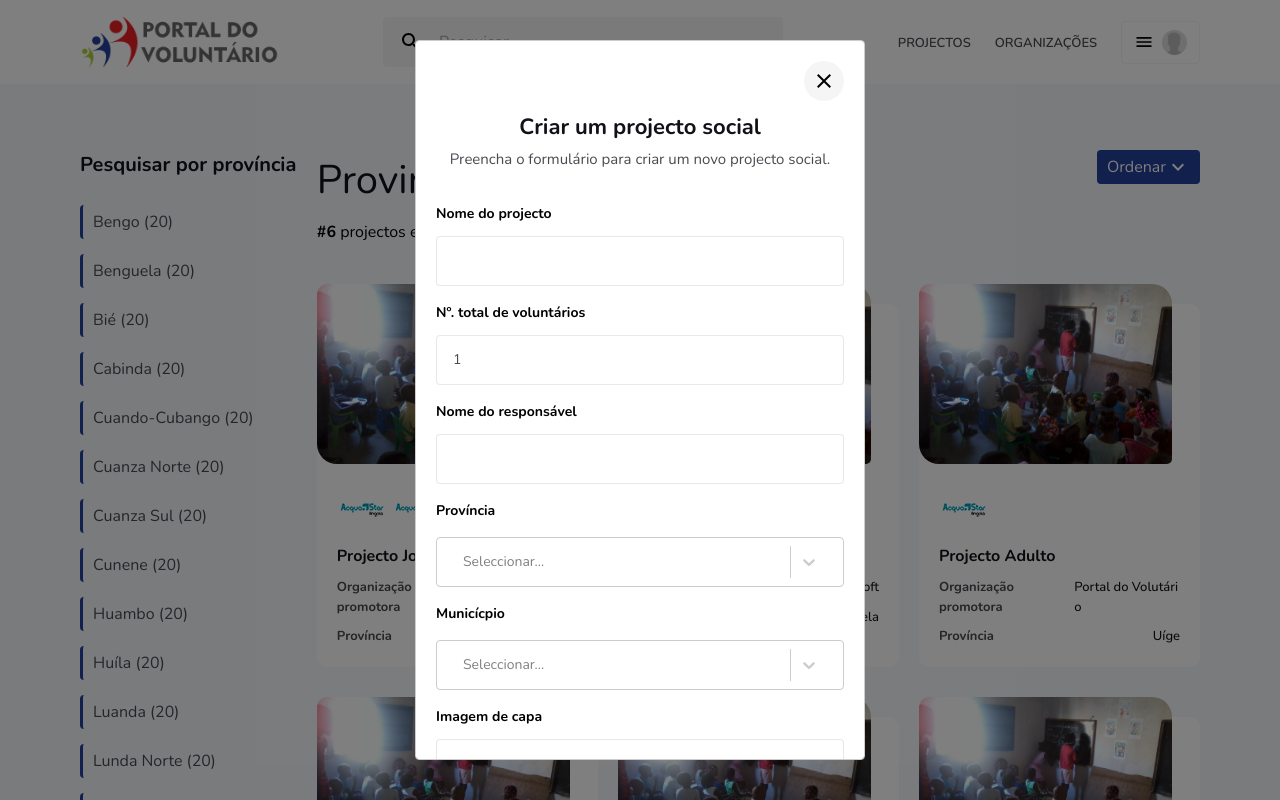
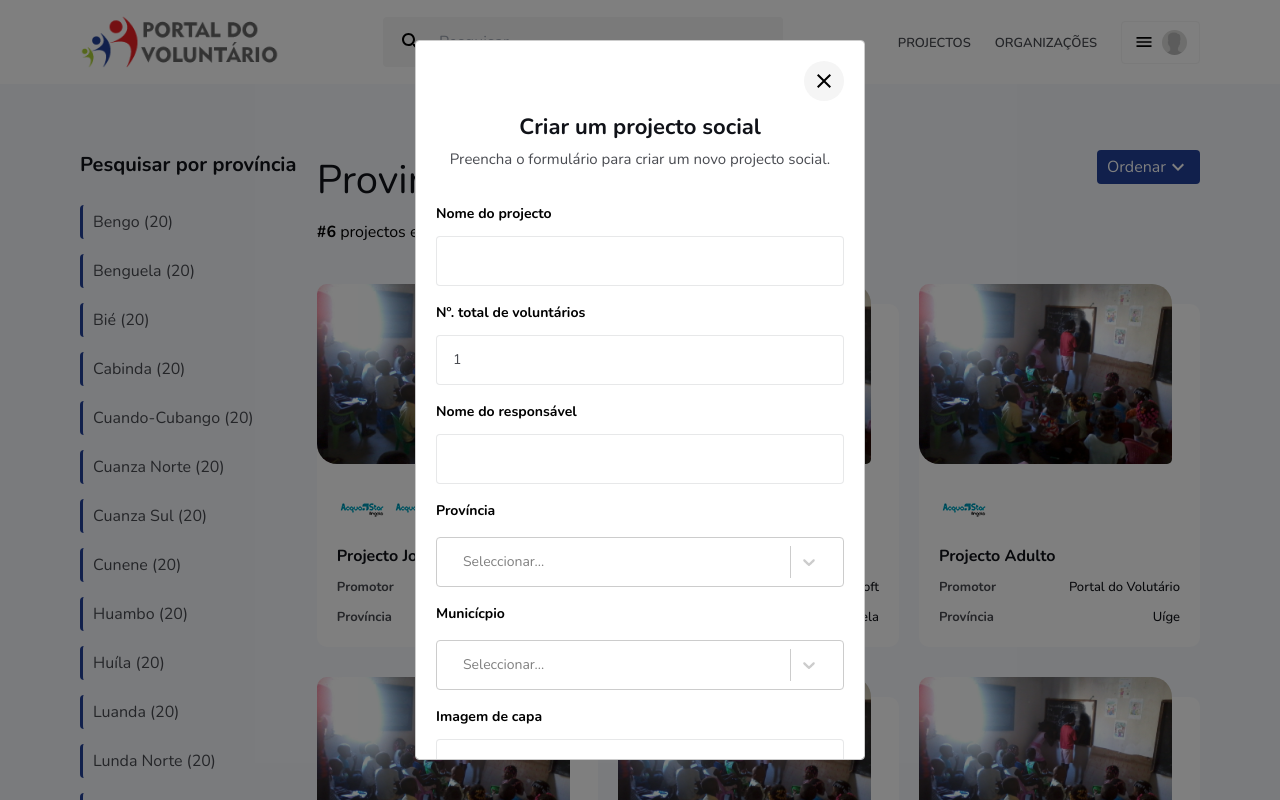
Before and after one commit to FelixPereira/bvolunt, a Next.js app: page / in a window 1280 px wide. Shown: the top 800 px of the page. Built offline with nearby package versions, Linux system fonts and the light colour scheme; no server answers.

Commit message:
feat: change project's footer label from 'Organizaion owner' to 'Promotor'

```diff
--- a/app/components/socialProject/index.tsx
+++ b/app/components/socialProject/index.tsx
@@ -14,7 +14,7 @@ interface SocialProjectProps {
 
 const footerContent = [
   {
-    label: 'Organização promotora',
+    label: 'Promotor',
     description: 'organizationOwner',
   },
   {
@@ -34,7 +34,7 @@ const SocialProject: React.FC<SocialProjectProps> = ({ socialProject }) => {
         duration-[500ms]
         mt-[20px]
         bg-neutralLight
-        hover:shadow-boxShadow
+        hover:shadow-[0px_30px_60px_-30px_rgba(0,0,0,0.16)]
         hover:duration-[300ms]
       '
     >
```
